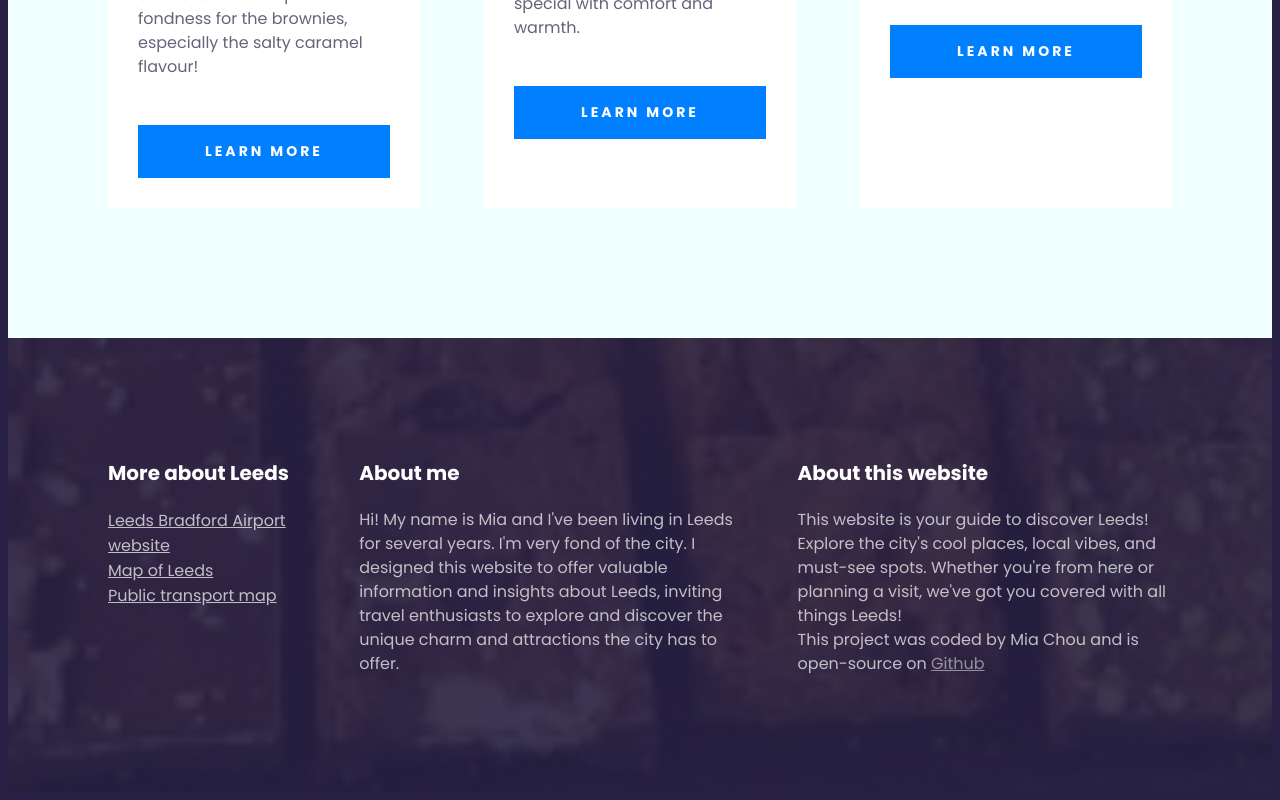
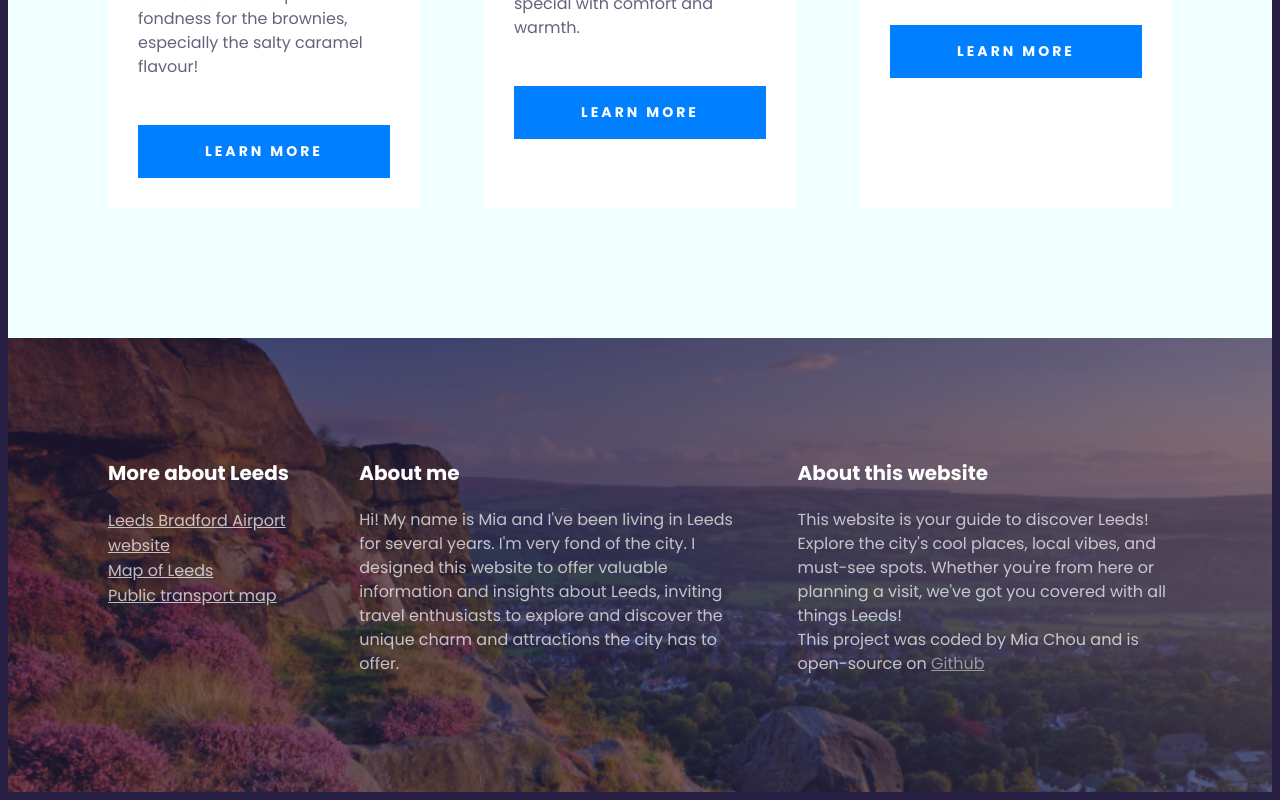
Before and after one commit to mia-chou/leeds-travel-project, a plain HTML site: page index.html in a window 1280 px wide. Shown: the part 2754-3554 px from the top of the page. Drawn offline with Linux system fonts and the light colour scheme.

Commit message:
Changed footer image and rgba

```diff
--- a/src/style.css
+++ b/src/style.css
@@ -183,10 +183,10 @@ main p {
 footer {
   color: white;
   background-image: linear-gradient(
-      rgba(39, 32, 68, 0.9),
-      rgba(39, 32, 68, 0.9)
+      rgba(39, 32, 68, 0.6),
+      rgba(39, 32, 68, 0.6)
     ),
-    url("../images/out\ of\ the\ woods.jpg");
+    url("../images/Ilkley\ Moor.png");
 
   background-repeat: no-repeat;
   background-size: cover;
```
